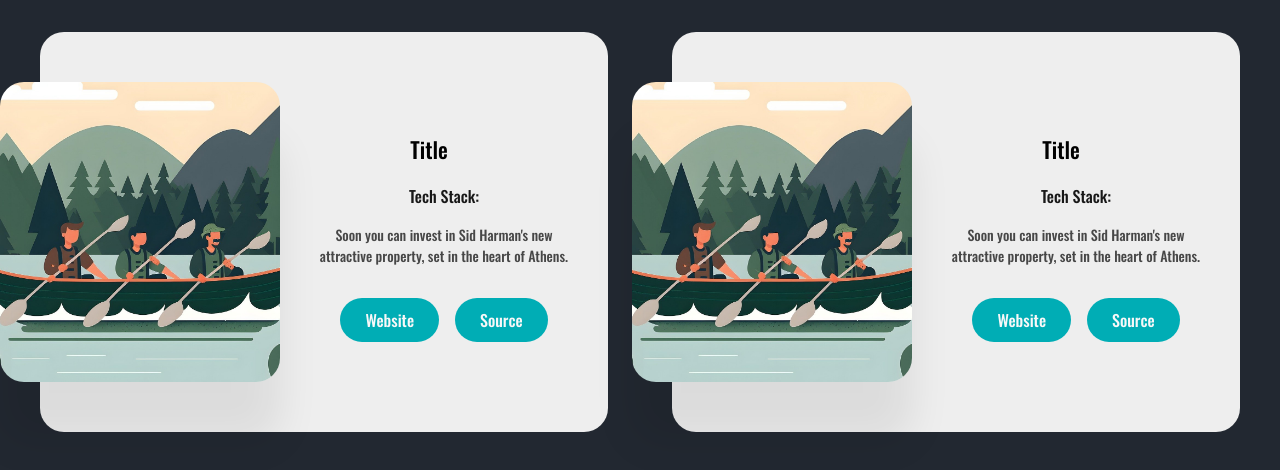
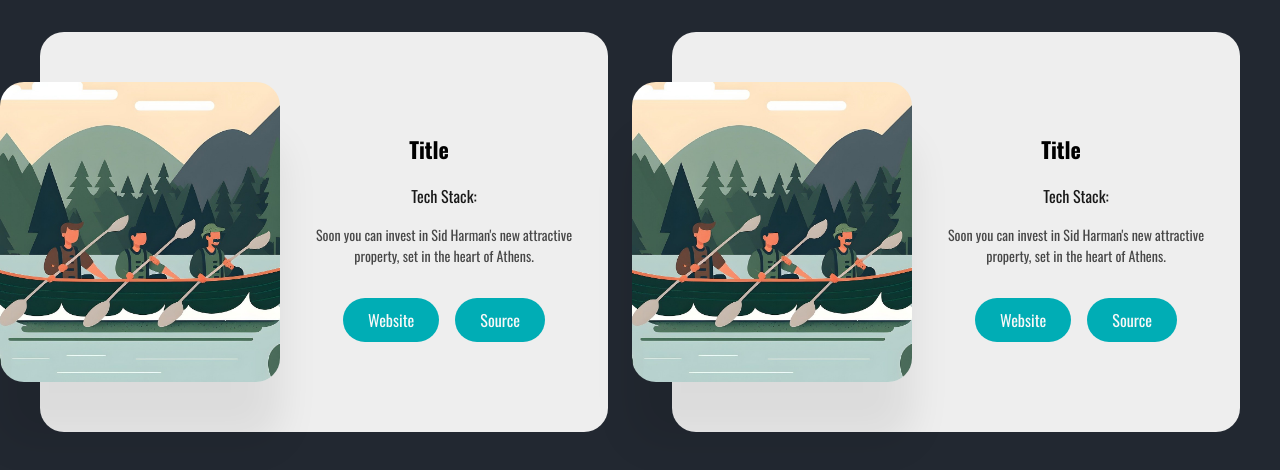
Before and after one commit to haszpe/Portfolio_update, a React (Vite) app: page / in a window 1280 px wide. Shown: the part 1608-2078 px from the top of the page. Built offline with nearby package versions, Linux system fonts and the light colour scheme.

Commit message:
Update index.css

```diff
--- a/src/index.css
+++ b/src/index.css
@@ -1,4 +1,4 @@
-@import url('https://fonts.googleapis.com/css2?family=Oswald:wght@500&display=swap');
+@import url('https://fonts.googleapis.com/css2?family=Oswald:wght@200;300;400;500;600;700&display=swap');
 
 :root {
   font-family: Inter, system-ui, Avenir, Helvetica, Arial, sans-serif;
```
